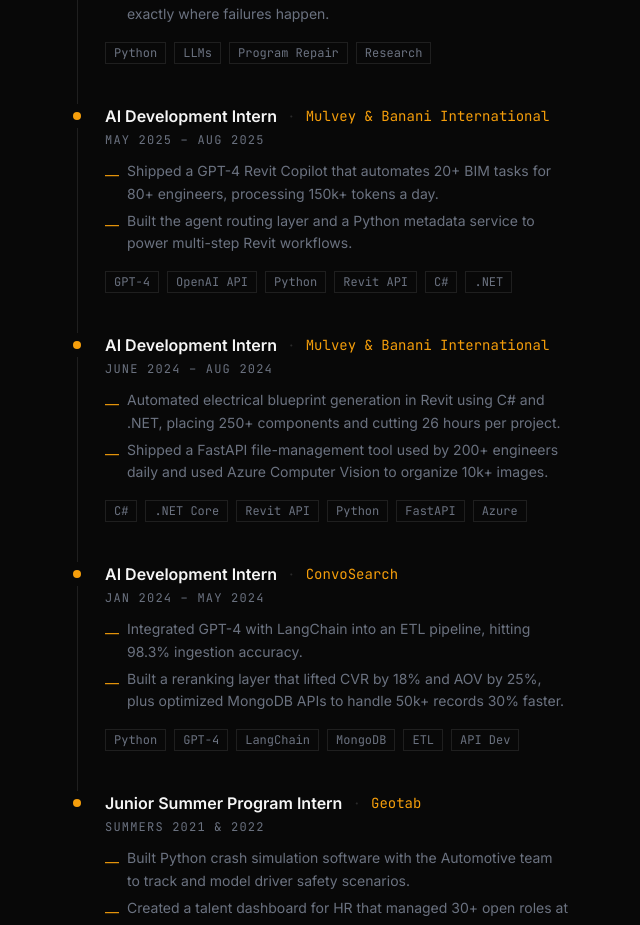
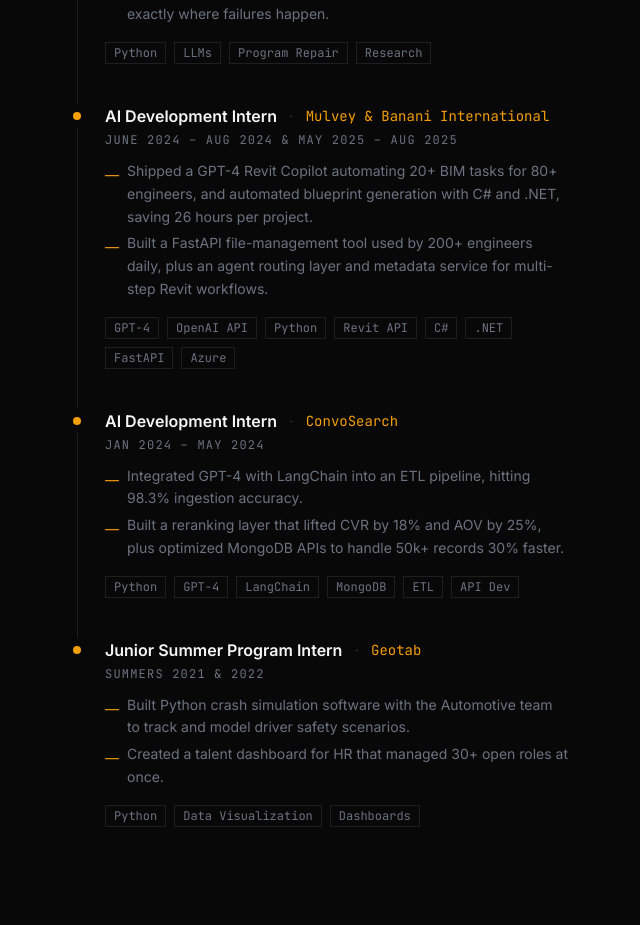
Before and after one commit to jaineelmodi11/jaineel-Portfolio, a Next.js app: page / in a window 1280 px wide. Shown: the part 1580-2505 px from the top of the page, without its empty margins (615-1255 px from the left). Built offline with nearby package versions, Linux system fonts and the light colour scheme.

Commit message:
Combine Mulvey & Banani 2024 and 2025 into one entry
Co-Authored-By: Claude Sonnet 4.6 <noreply@anthropic.com>

```diff
--- a/src/data/experience.ts
+++ b/src/data/experience.ts
@@ -24,26 +24,15 @@ export const experience: Experience[] = [
     tags: ["Python", "LLMs", "Program Repair", "Research"],
   },
   {
-    id: "mulvey-2025",
+    id: "mulvey",
     role: "AI Development Intern",
     company: "Mulvey & Banani International",
-    period: "May 2025 – Aug 2025",
+    period: "June 2024 – Aug 2024 & May 2025 – Aug 2025",
     descriptions: [
-      "Shipped a GPT-4 Revit Copilot that automates 20+ BIM tasks for 80+ engineers, processing 150k+ tokens a day.",
-      "Built the agent routing layer and a Python metadata service to power multi-step Revit workflows.",
+      "Shipped a GPT-4 Revit Copilot automating 20+ BIM tasks for 80+ engineers, and automated blueprint generation with C# and .NET, saving 26 hours per project.",
+      "Built a FastAPI file-management tool used by 200+ engineers daily, plus an agent routing layer and metadata service for multi-step Revit workflows.",
     ],
-    tags: ["GPT-4", "OpenAI API", "Python", "Revit API", "C#", ".NET"],
-  },
-  {
-    id: "mulvey-2024",
-    role: "AI Development Intern",
-    company: "Mulvey & Banani International",
-    period: "June 2024 – Aug 2024",
-    descriptions: [
-      "Automated electrical blueprint generation in Revit using C# and .NET, placing 250+ components and cutting 26 hours per project.",
-      "Shipped a FastAPI file-management tool used by 200+ engineers daily and used Azure Computer Vision to organize 10k+ images.",
-    ],
-    tags: ["C#", ".NET Core", "Revit API", "Python", "FastAPI", "Azure"],
+    tags: ["GPT-4", "OpenAI API", "Python", "Revit API", "C#", ".NET", "FastAPI", "Azure"],
   },
   {
     id: "convosearch",
```
